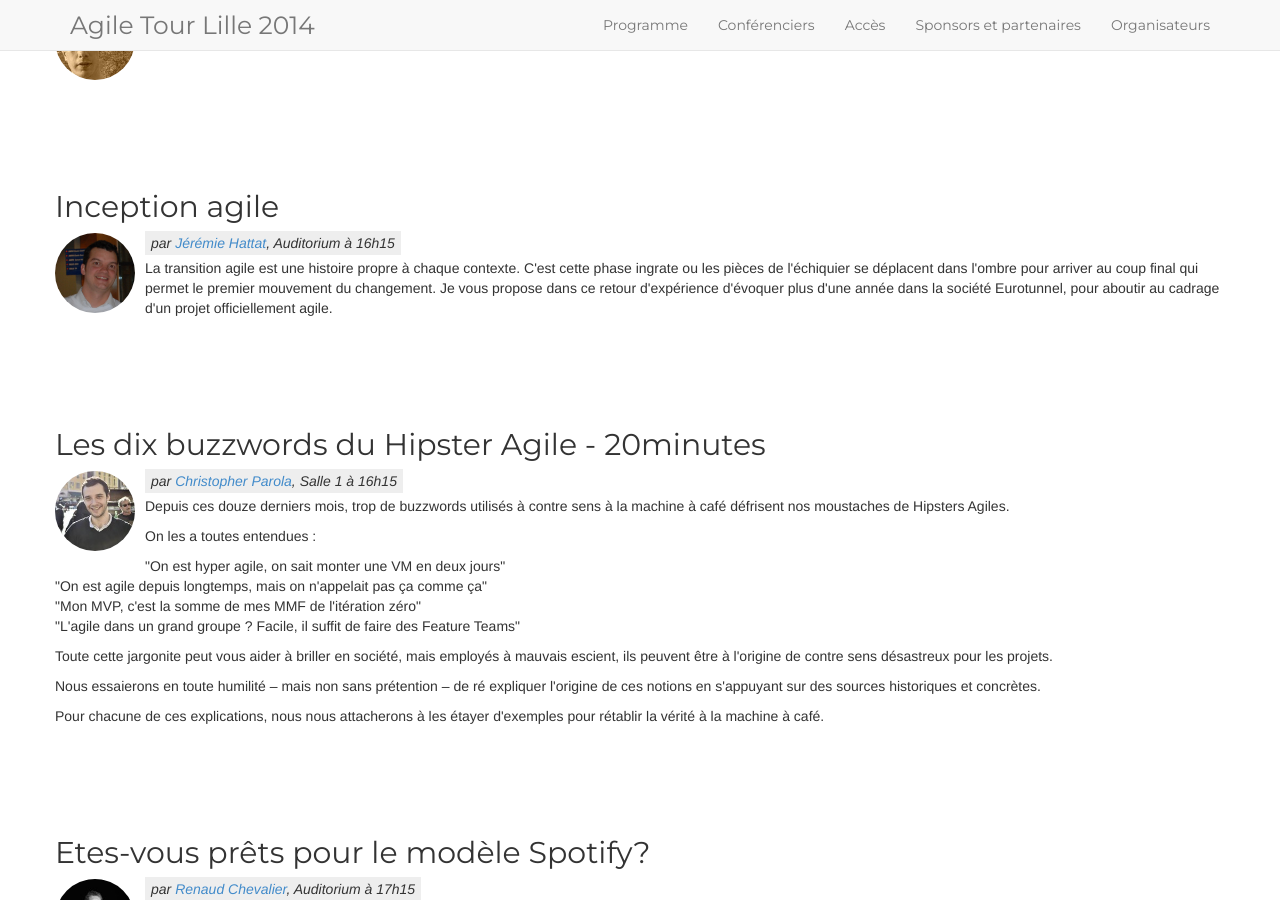
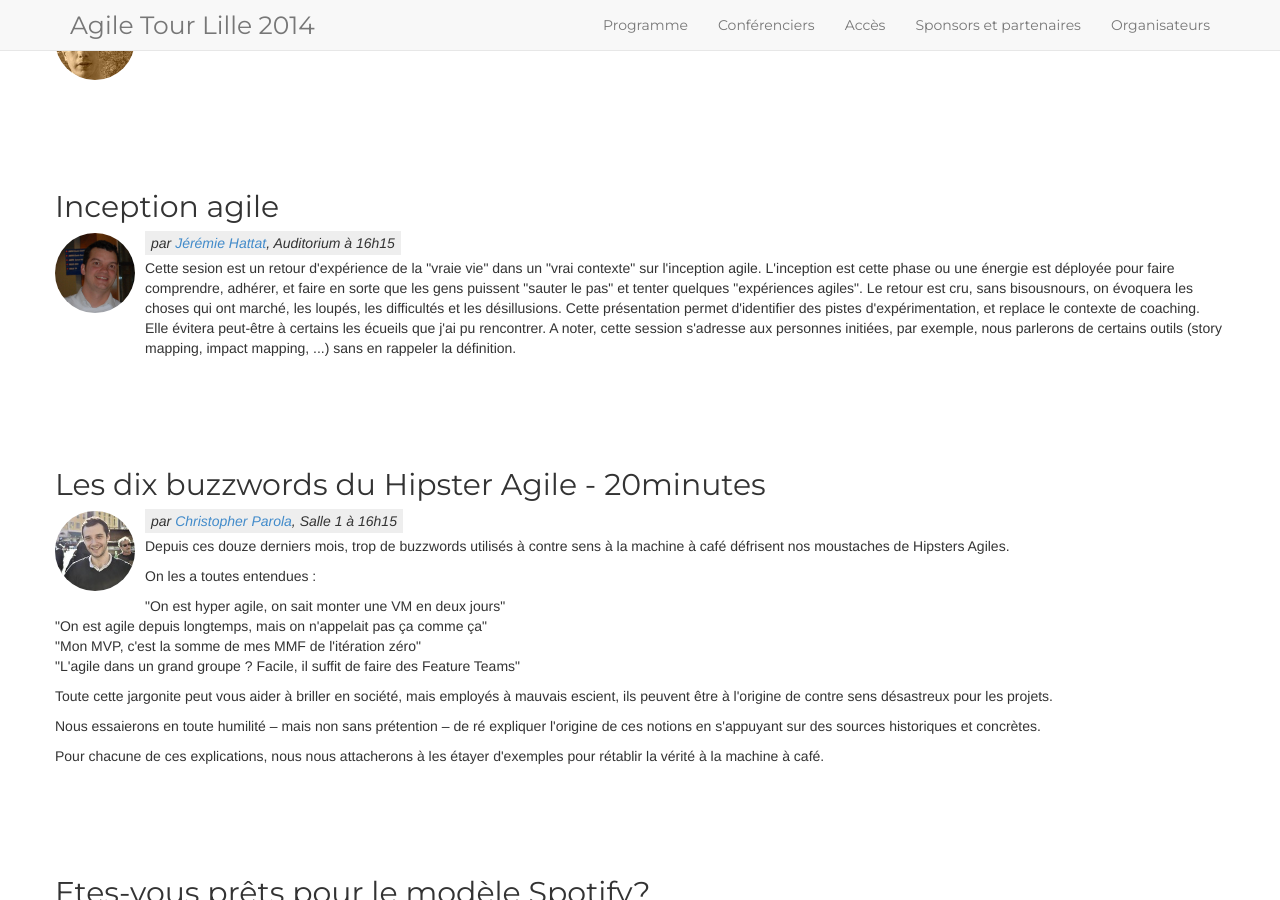
Before and after one commit to jak78/agile-tour-lille-2017, a Jekyll site: the page built from 99-talks.html, in a window 1280 px wide and 900 px high, scrolled down 6233 px. Built offline with Jekyll 4.4.1, drawn with Linux system fonts in a browser that asks for light colours; nearby versions of some CDN libraries.

Commit message:
changed jeremie's teaser

```diff
--- a/_data/schedule.yml
+++ b/_data/schedule.yml
@@ -151,7 +151,7 @@
     content:
       - subject: Inception agile
         speaker: Jérémie Hattat
-        description: La transition agile est une histoire propre à chaque contexte. C'est cette phase ingrate ou les pièces de l'échiquier se déplacent dans l'ombre pour arriver au coup final qui permet le premier mouvement du changement. Je vous propose dans ce retour d'expérience d'évoquer plus d'une année dans la société Eurotunnel, pour aboutir au cadrage d'un projet officiellement agile.
+        description:  Cette sesion est un retour d'expérience de la "vraie vie" dans un "vrai contexte" sur l'inception agile. L'inception est cette phase ou une énergie est déployée pour faire comprendre, adhérer, et faire en sorte que les gens puissent "sauter le pas" et tenter quelques "expériences agiles". Le retour est cru, sans bisousnours, on évoquera les choses qui ont marché, les loupés, les difficultés et les désillusions. Cette présentation permet d'identifier des pistes d'expérimentation, et replace le contexte de coaching. Elle évitera peut-être à certains les écueils que j'ai pu rencontrer. A noter, cette session s'adresse aux personnes initiées, par exemple, nous parlerons de certains outils (story mapping, impact mapping, ...) sans en rappeler la définition.
       - subject: Les dix buzzwords du Hipster Agile - 20minutes
         speaker: Christopher Parola
         description: Depuis ces douze derniers mois, trop de buzzwords utilisés à contre sens à la machine à café défrisent nos moustaches de Hipsters Agiles.
```
